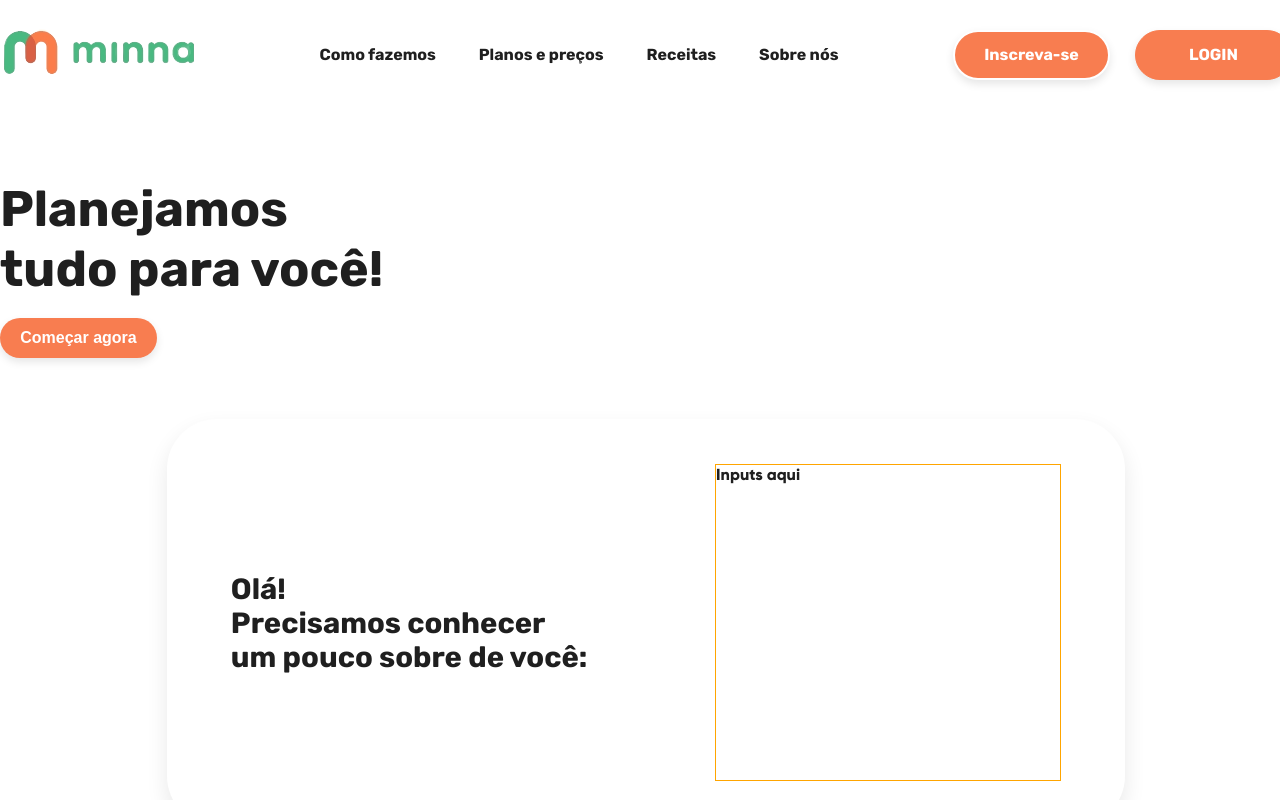
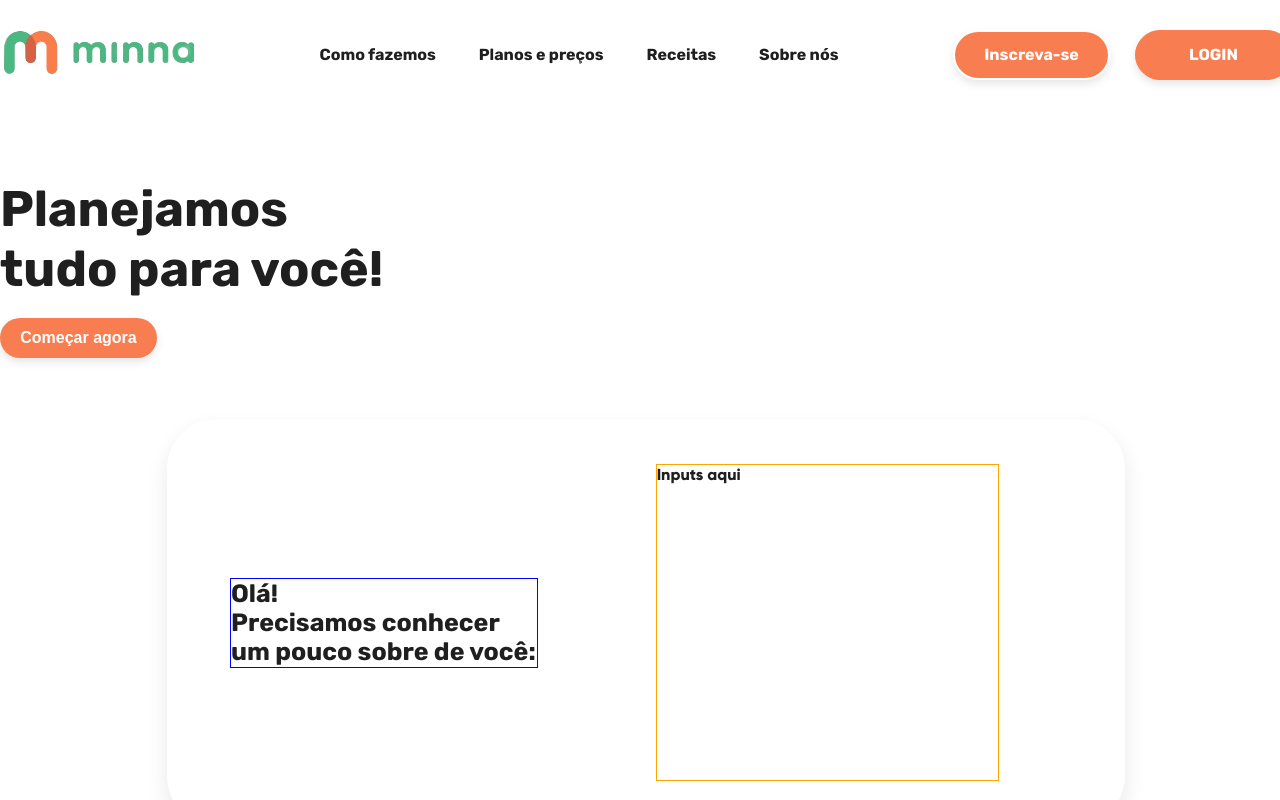
Before and after one commit to AugustoMagalhaes/cloudopss-desafio, a React (Create React App) app: page / in a window 1280 px wide. Shown: the top 800 px of the page. Built offline with nearby package versions, Linux system fonts and the light colour scheme.

Commit message:
chore: corrige margens e posicionamento.

```diff
--- a/src/components/PersonalInfo/PersonalInfo.css
+++ b/src/components/PersonalInfo/PersonalInfo.css
@@ -5,9 +5,15 @@
   box-shadow: 0 10px 22px rgba(0, 0, 0, 0.09);
   display: flex;
   height: 407px;
-  justify-content: space-around;
   margin: 61px auto 20px;
   width: 958px;
+}
+
+.personal-title-container {
+  border: 1px solid blue;
+  height: 90px;
+  margin-left: 63px;
+  width: 310px;
 }
 
 .personal-title {
@@ -19,5 +25,7 @@
 .personal-input-container {
   border: 1px solid orange; /* temp */
   height: 317px;
+  margin-left: 118px;
+  margin-right: 126px;
   width: 346px;
 }
--- a/src/components/PersonalInfo/PersonalInfo.jsx
+++ b/src/components/PersonalInfo/PersonalInfo.jsx
@@ -4,10 +4,10 @@ import './PersonalInfo.css';
 function PersonalInfo() {
   return (
     <section className="personal-container">
-      <section className="personal-title">
-        <h3>Olá!</h3>
-        <h3>Precisamos conhecer</h3>
-        <h3>um pouco sobre de você:</h3>
+      <section className="personal-title-container">
+        <h3 className="personal-title">Olá!</h3>
+        <h3 className="personal-title">Precisamos conhecer</h3>
+        <h3 className="personal-title">um pouco sobre de você:</h3>
       </section>
       <section className="personal-input-container">
         Inputs aqui
```
